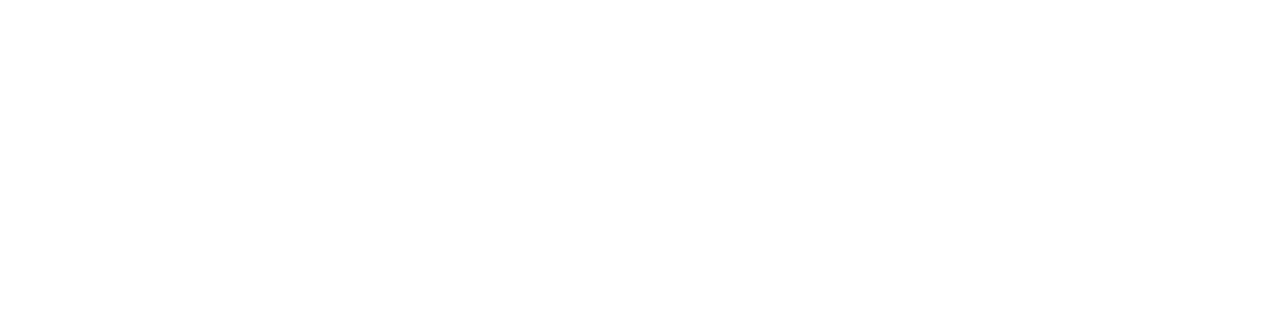
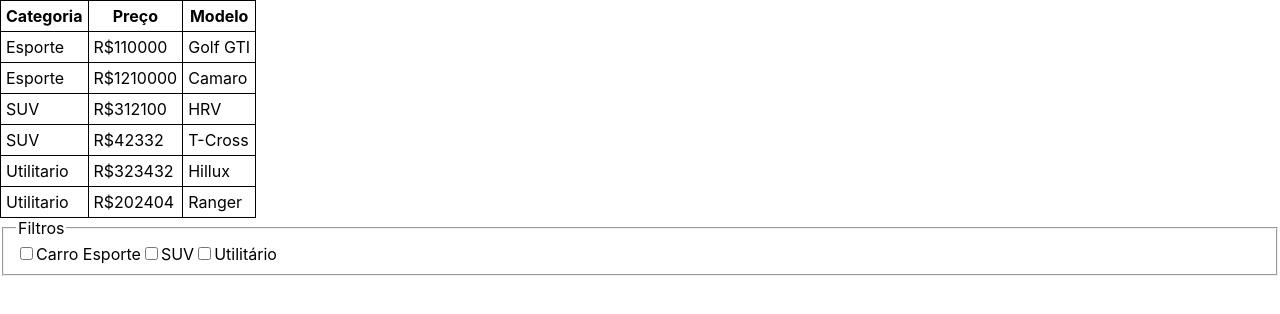
Before and after one commit to vinicius-grandi/cfb-cursos, a React (Create React App) app: page / in a window 1280 px wide. Shown: the top 314 px of the page. Built offline with nearby package versions, Linux system fonts and the light colour scheme.

Commit message:
Filtro para lista de carros

```diff
--- a/src/App.css
+++ b/src/App.css
@@ -1,5 +1,9 @@
-.texto {
-  font-size: 1.2rem;
-  text-decoration: underline;
-  color: firebrick;
+table {
+  border-collapse: collapse;
+  border: 1px solid black;
 }
+
+td, th {
+  border: 1px solid black;
+  padding: 5px;
+}
--- a/src/App.js
+++ b/src/App.js
@@ -1,8 +1,127 @@
+import './App.css'
+
+import { useState } from 'react'
 
 function App() {
+
+  const [echeckbox, setEcheckbox] = useState(false)
+  const [cb, setCb] = useState({opt1:false, opt2: false, opt3:false})
+
+  const carros = [
+    {categoria:'Esporte', preco:110000, modelo:'Golf GTI',},
+    {categoria:'Esporte', preco:1210000, modelo:'Camaro',},
+    {categoria:'SUV', preco:312100, modelo:'HRV',},
+    {categoria:'SUV', preco:42332, modelo:'T-Cross',},
+    {categoria:'Utilitario', preco:323432, modelo:'Hillux',},
+    {categoria:'Utilitario', preco:202404, modelo:'Ranger',},
+  ]
+
+  const linhas = (cat = '') => {
+    const li = []
+    const filtro = []
+
+    // eslint-disable-next-line array-callback-return
+    carros.forEach(e => {
+      if(e.categoria === cat) {
+        filtro.push(
+          <tbody>
+            <tr>
+              <td>{e.categoria}</td>
+              <td>R${e.preco}</td>
+              <td>{e.modelo}</td>
+            </tr>
+          </tbody>
+        )
+      } else {
+        li.push(
+          <tbody>
+            <tr>
+              <td>{e.categoria}</td>
+              <td>R${e.preco}</td>
+              <td>{e.modelo}</td>
+            </tr>
+          </tbody>
+        )
+      }
+    })
+    if (cat !== '') {
+      return filtro
+    }
+    return li
+  }
+
+  const TabelaCarros = cat => {
+    return (
+      <table>
+        <thead>
+          <th>Categoria</th>
+          <th>Preço</th>
+          <th>Modelo</th>
+        </thead>
+        {linhas(cat)}
+      </table>
+    )
+  }
+
+
   return (
     <>
+      {(!echeckbox)?TabelaCarros():TabelaCarros(echeckbox.valor)}
+      <fieldset>
+        <legend>Filtros</legend>
+        <label>
+        <input type="checkbox" checked={cb.opt1} onClick={e =>
+          {
+            if(e.target.checked === false) {
+              cb.opt1 = false
+              setEcheckbox(false)
+            }
+            else {
+            cb.opt1 = true
+            cb.opt2 = false
+            cb.opt3 = false
 
+            setEcheckbox({
+            valor:e.target.value, checked:e.target.checked
+          })}}} name='cb' value='Esporte'/>
+        Carro Esporte
+        </label>
+        <label>
+        <input type="checkbox" checked={cb.opt2} onClick={e =>
+          {
+            if(e.target.checked === false) {
+              cb.opt2 = false
+              setEcheckbox(false)
+            }
+            else {
+            cb.opt2 = true
+            cb.opt1 = false
+            cb.opt3 = false
+
+            setEcheckbox({
+            valor:e.target.value, checked:e.target.op3
+          })}}} name='cb' value='SUV' />
+        SUV
+        </label>
+        <label >
+        <input type="checkbox" checked={cb.opt3}onClick={e =>
+          {
+            if(e.target.checked === false) {
+              cb.opt3 = false
+              setEcheckbox(false)
+            }
+            else {
+            cb.opt3 = true
+            cb.opt1 = false
+            cb.opt2 = false
+
+            setEcheckbox({
+            valor:e.target.value, checked:e.target.checked
+          })}}} name='cb' value='Utilitario' />
+        Utilitário
+        </label>
+      </fieldset>
+      {console.log(echeckbox)}
     </>
   );
 }
```
